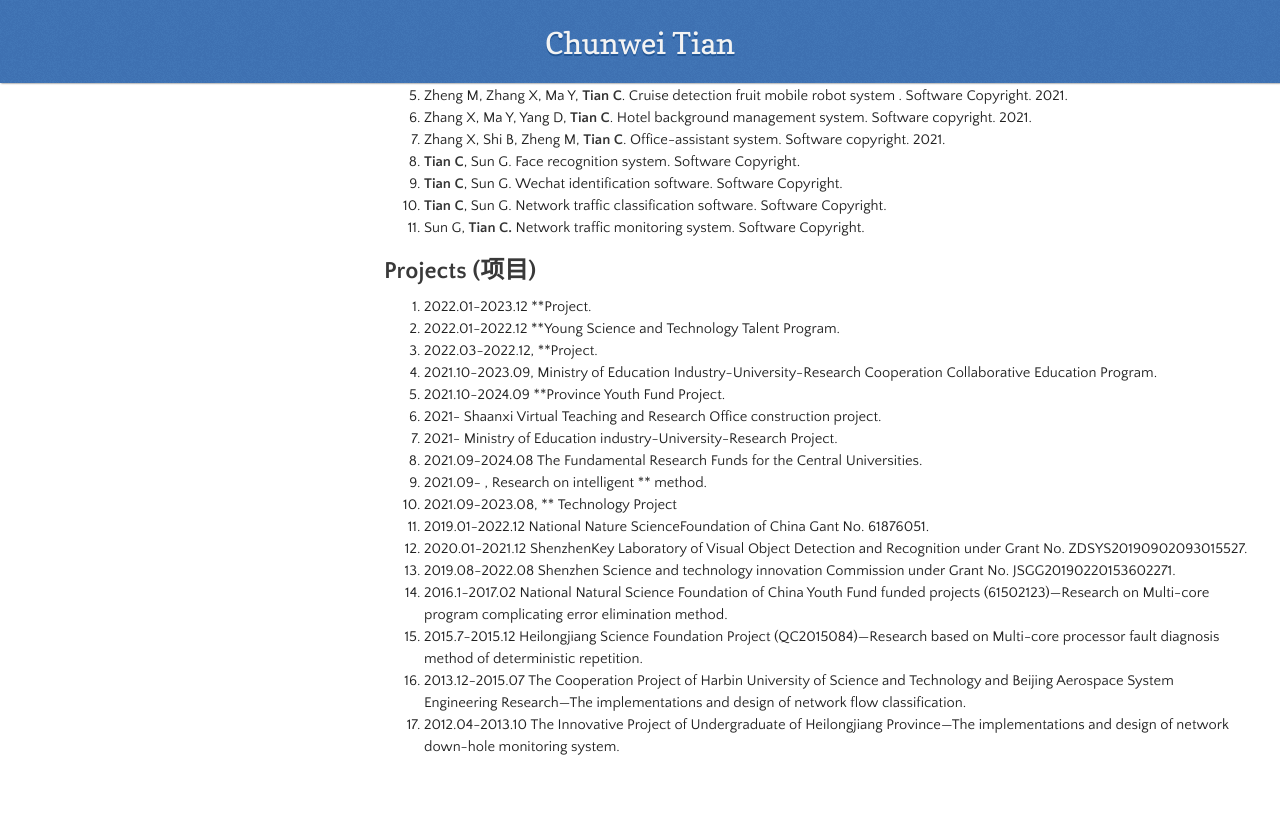
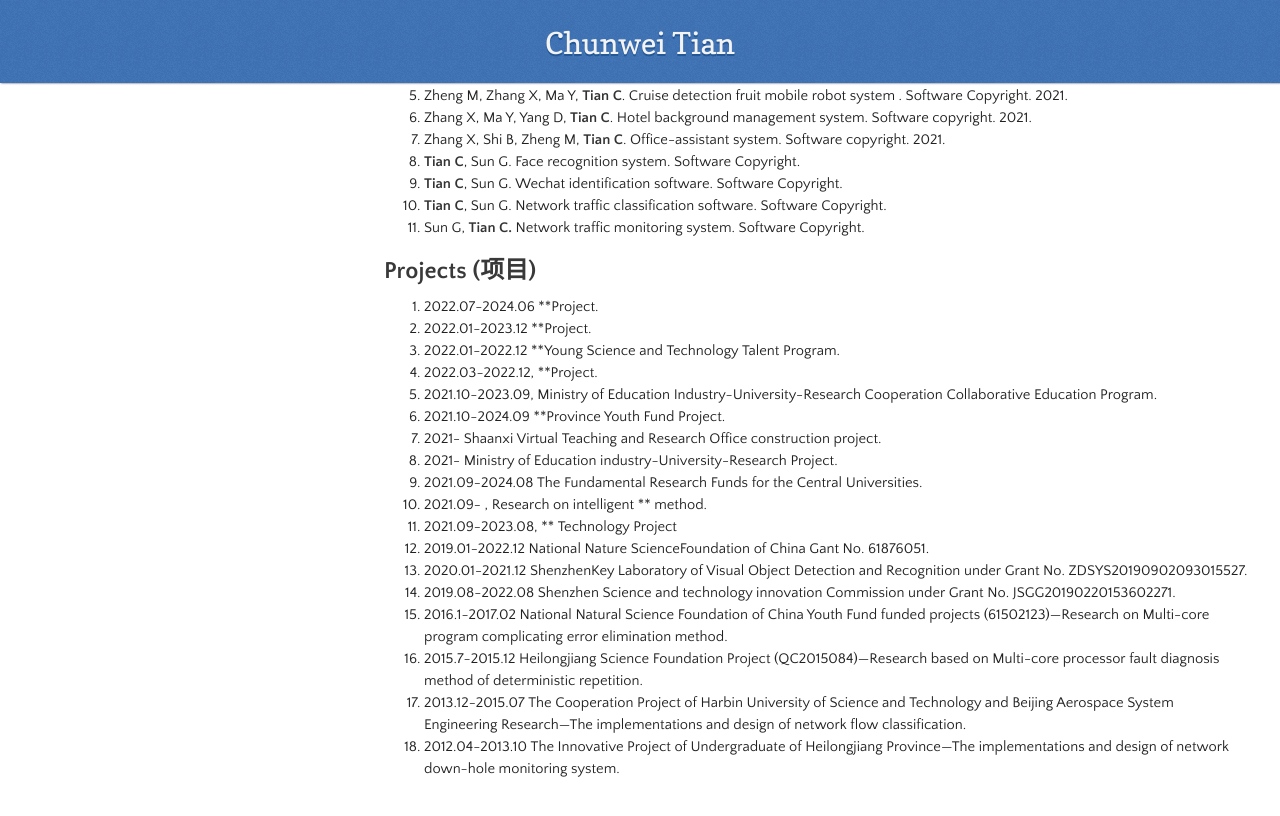
Before and after one commit to hellloxiaotian/hellloxiaotian.github.io, a Jekyll site: the page built from publication.md, in a window 1280 px wide and 900 px high, scrolled down 4071 px. Shown: the top 816 px of the window. Built offline with Jekyll 4.4.1, drawn with Linux system fonts in a browser that asks for light colours; nearby versions of some CDN libraries; our own code applies the rules of GitHub Pages for plain Markdown files; the repository's description, which GitHub fills in, is left out.

Commit message:
Add files via upload

```diff
--- a/publication.md
+++ b/publication.md
@@ -106,20 +106,21 @@
 
 ## Projects (项目)
 
-1.  2022.01-2023.12 \*\*Project.
-2.  2022.01-2022.12 **Young Science and Technology Talent Program.
-3.  2022.03-2022.12, \*\*Project.
-4.  2021.10-2023.09, Ministry of Education Industry-University-Research Cooperation Collaborative Education Program.
-5.  2021.10-2024.09 **Province Youth Fund Project.
-6.  2021- Shaanxi Virtual Teaching and Research Office construction project.
-7.  2021- Ministry of Education industry-University-Research Project.
-8.  2021.09-2024.08 The Fundamental Research Funds for the Central Universities.
-9.  2021.09- , Research on intelligent ** method.
-10.  2021.09-2023.08, ** Technology Project
-11.  2019.01-2022.12 National Nature ScienceFoundation of China Gant No. 61876051.
-12.  2020.01-2021.12 ShenzhenKey Laboratory of Visual Object Detection and Recognition under Grant No. ZDSYS20190902093015527.
-13.  2019.08-2022.08 Shenzhen Science and technology innovation Commission  under Grant No. JSGG20190220153602271.
-14.  2016.1-2017.02 National Natural Science Foundation of China Youth Fund funded projects (61502123)—Research on Multi-core program complicating error elimination method.
-15.  2015.7-2015.12 Heilongjiang Science Foundation Project (QC2015084)—Research based on Multi-core processor fault  diagnosis method of deterministic repetition.
-16.  2013.12-2015.07 The Cooperation Project of Harbin University of Science and Technology and Beijing Aerospace System Engineering Research—The implementations and design of network flow classification.
-9.  2012.04-2013.10 The Innovative Project of Undergraduate of Heilongjiang Province—The implementations and design of  network down-hole monitoring system.
+1.  2022.07-2024.06 \*\*Project.
+2.  2022.01-2023.12 \*\*Project.
+3.  2022.01-2022.12 **Young Science and Technology Talent Program.
+4.  2022.03-2022.12, \*\*Project.
+5.  2021.10-2023.09, Ministry of Education Industry-University-Research Cooperation Collaborative Education Program.
+6.  2021.10-2024.09 **Province Youth Fund Project.
+7.  2021- Shaanxi Virtual Teaching and Research Office construction project.
+8.  2021- Ministry of Education industry-University-Research Project.
+9.  2021.09-2024.08 The Fundamental Research Funds for the Central Universities.
+10.  2021.09- , Research on intelligent ** method.
+11.  2021.09-2023.08, ** Technology Project
+12.  2019.01-2022.12 National Nature ScienceFoundation of China Gant No. 61876051.
+13.  2020.01-2021.12 ShenzhenKey Laboratory of Visual Object Detection and Recognition under Grant No. ZDSYS20190902093015527.
+14.  2019.08-2022.08 Shenzhen Science and technology innovation Commission  under Grant No. JSGG20190220153602271.
+15.  2016.1-2017.02 National Natural Science Foundation of China Youth Fund funded projects (61502123)—Research on Multi-core program complicating error elimination method.
+16.  2015.7-2015.12 Heilongjiang Science Foundation Project (QC2015084)—Research based on Multi-core processor fault  diagnosis method of deterministic repetition.
+17.  2013.12-2015.07 The Cooperation Project of Harbin University of Science and Technology and Beijing Aerospace System Engineering Research—The implementations and design of network flow classification.
+18.  2012.04-2013.10 The Innovative Project of Undergraduate of Heilongjiang Province—The implementations and design of  network down-hole monitoring system.
```
